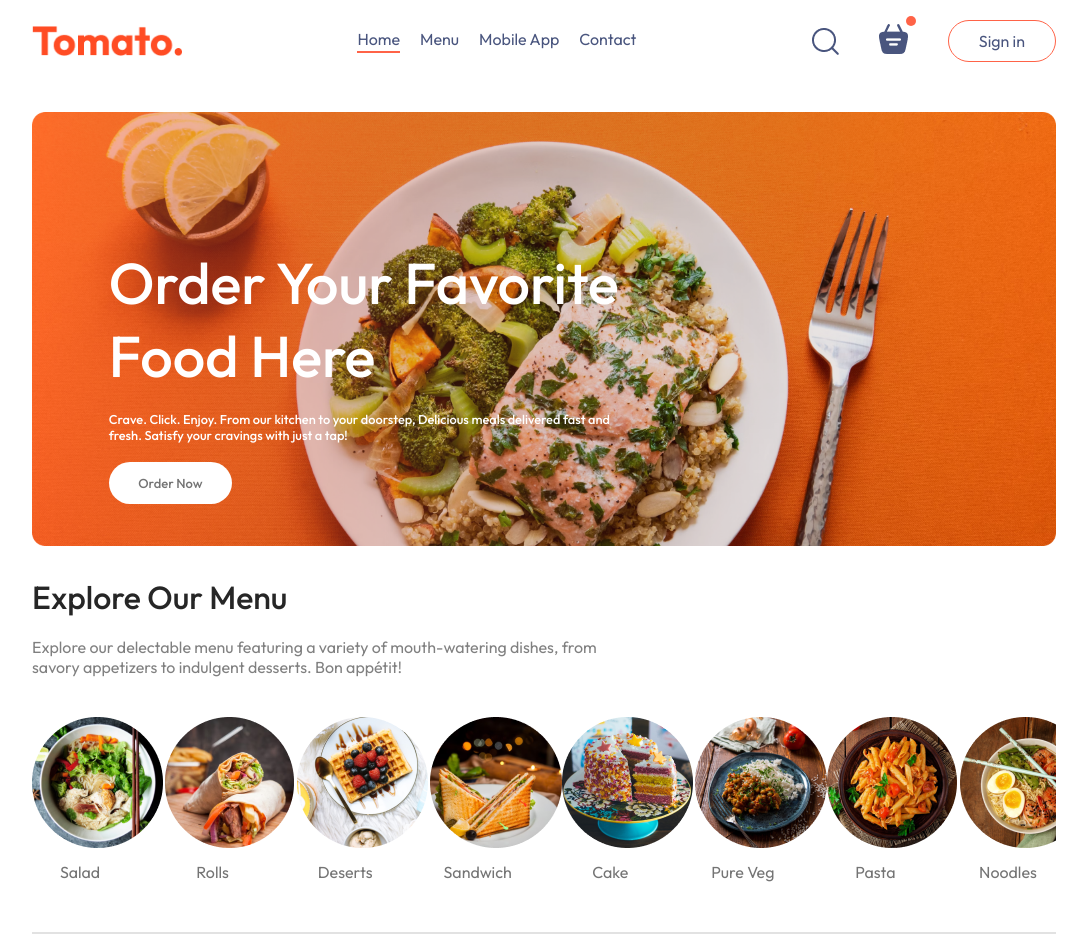
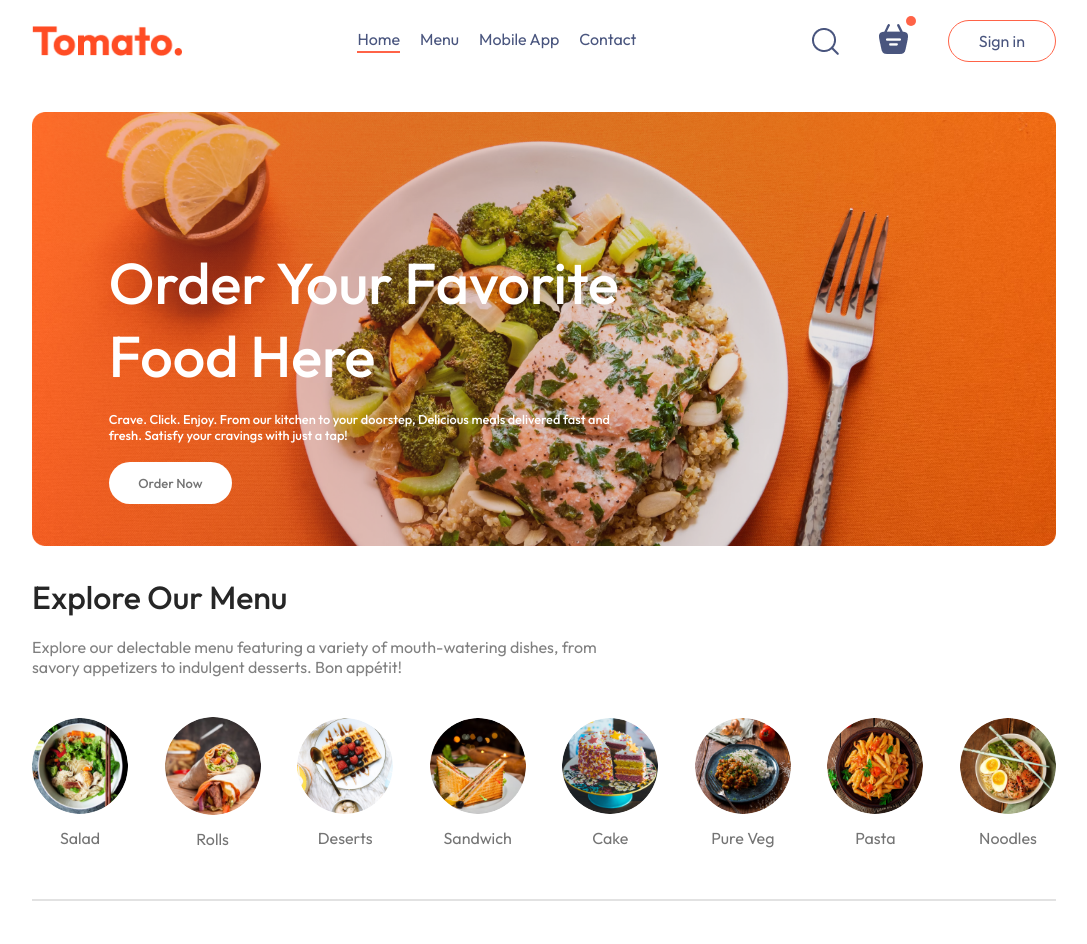
Before and after one commit to fmfahath/foody-delivery, a React (Vite) app in the folder frontend/: page / in a window 1280 px wide. Shown: the whole page, without its empty margins (96-1183 px from the left). After the commit the page ends 911 px from the top, so only its background shows below. Built offline with nearby package versions, Linux system fonts and the light colour scheme.

Commit message:
frontend >> ExploreMenu -- menu item select-active class state added

```diff
--- a/frontend/src/components/ExploreMenu/ExploreMenu.css
+++ b/frontend/src/components/ExploreMenu/ExploreMenu.css
@@ -29,11 +29,11 @@
     display: none;
 }
 
-.explore-menu-list-item {
+.explore-menu-list-item img {
     width: 7.5vw;
     min-width: 80px;
     cursor: pointer;
-    border-radius: 50px;
+    border-radius: 50%;
     transition: 0.2s;
 }
 
@@ -50,3 +50,8 @@
     background-color: #e2e2e2;
     border: none;
 }
+
+.explore-menu-list-item .active {
+    border: 4px solid tomato;
+    padding: 2px;
+}
--- a/frontend/src/components/ExploreMenu/ExploreMenu.jsx
+++ b/frontend/src/components/ExploreMenu/ExploreMenu.jsx
@@ -2,15 +2,15 @@
 import './ExploreMenu.css'
 import { menu_list } from '../../assets/assets'
 
-const ExploreMenu = () => {
+const ExploreMenu = ({ category, setCategory }) => {
     return (
         <div className='explore-menu' id='explore-menu'>
             <h1>Explore Our Menu</h1>
             <p className='explore-menu-text'>Explore our delectable menu featuring a variety of mouth-watering dishes, from savory appetizers to indulgent desserts. Bon appétit!</p>
             <div className="explore-menu-list">
                 {menu_list.map((item, index) => (
-                    <div key={index} className="explore-menu-list-item">
-                        <img src={item.menu_image} alt={item.menu_name} />
+                    <div onClick={() => setCategory(prev => prev === item.menu_name ? 'all' : item.menu_name)} key={index} className="explore-menu-list-item">
+                        <img className={category === item.menu_name ? "active" : ""} src={item.menu_image} alt={item.menu_name} />
                         <p>{item.menu_name}</p>
                     </div>
                 ))}
--- a/frontend/src/pages/Home/Home.jsx
+++ b/frontend/src/pages/Home/Home.jsx
@@ -1,13 +1,16 @@
-import React from 'react'
+import React, { useState } from 'react'
 import './Home.css'
 import Header from '../../components/Header/header'
 import ExploreMenu from '../../components/ExploreMenu/ExploreMenu'
 
 const Home = () => {
+
+    const [category, setCategory] = useState("all")
+
     return (
         <div>
             <Header />
-            <ExploreMenu />
+            <ExploreMenu category={category} setCategory={setCategory} />
         </div>
     )
 }
```
